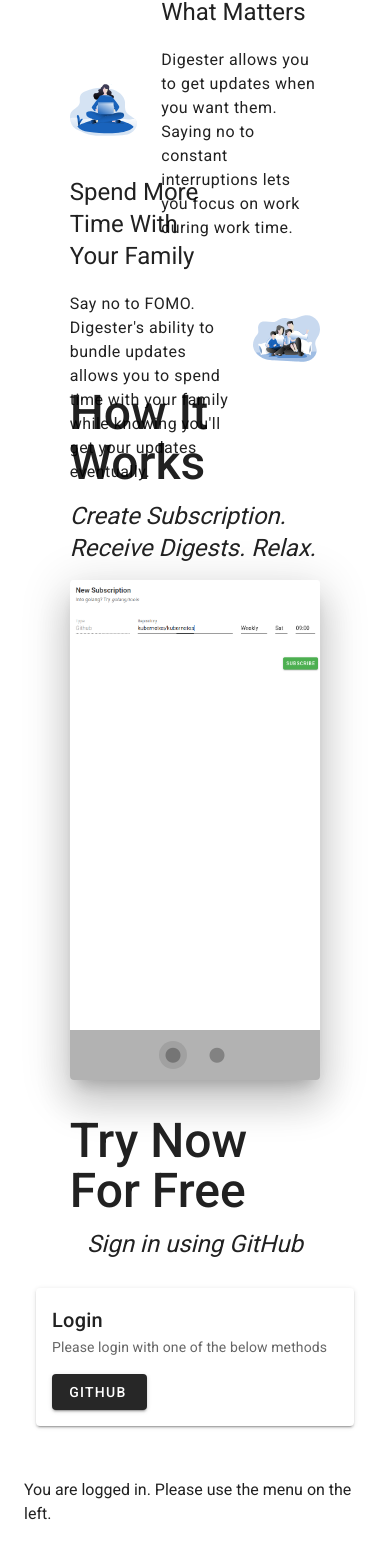
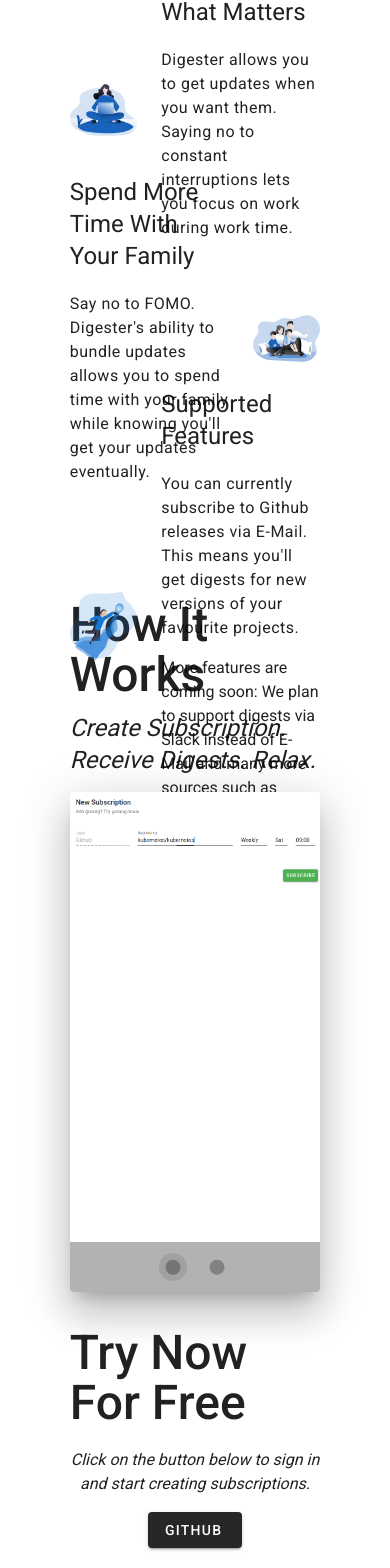
Before and after one commit to rethab/digester, a Vue app in the folder frontend/: page / in a window 390 px wide. Shown: the part 544-2112 px from the top of the page. Built offline with nearby package versions, Linux system fonts and the light colour scheme; what vue-authenticate, vue-typed-js would draw is missing.

Commit message:
frontend/landing page: works on desktop, but not mobile

```diff
--- a/frontend/src/components/AuthLogin.vue
+++ b/frontend/src/components/AuthLogin.vue
@@ -7,18 +7,20 @@
         <span v-else>Please login with one of the below methods</span>
       </v-card-subtitle>
       <v-card-text>
-        <v-btn dark @click="authenticate('github')">
-          Github
-          <v-icon small class="pl-1">mdi-github-circle</v-icon>
-        </v-btn>
+        <GithubLoginBtn />
       </v-card-text>
     </v-card>
   </v-container>
 </template>
 
 <script>
+import GithubLoginBtn from "@/components/GithubLoginBtn.vue";
+
 export default {
   name: "auth-login",
+  components: {
+    GithubLoginBtn
+  },
   data() {
     return {
       message: this.$route.query.requireAuth
@@ -27,23 +29,6 @@
         ? "Your session has expired. Please login again:"
         : null
     };
-  },
-  methods: {
-    authenticate(provider) {
-      this.$store
-        .dispatch("authenticate", {
-          vueAuth: this.$auth,
-          provider: provider
-        })
-        .then(resp => {
-          if (resp.data.first_login) {
-            this.$router.push({ name: "home", query: { firstLogin: true } });
-          } else {
-            this.$router.push({ name: "subscriptions" });
-          }
-        })
-        .catch(() => {});
-    }
   }
 };
 </script>
--- /dev/null
+++ b/frontend/src/components/GithubLoginBtn.vue
@@ -0,0 +1,28 @@
+<template>
+  <v-btn dark @click="authenticate('github')">
+    Github
+    <v-icon small class="pl-1">mdi-github-circle</v-icon>
+  </v-btn>
+</template>
+
+<script>
+export default {
+  methods: {
+    authenticate(provider) {
+      this.$store
+        .dispatch("authenticate", {
+          vueAuth: this.$auth,
+          provider: provider
+        })
+        .then(resp => {
+          if (resp.data.first_login) {
+            this.$router.push({ name: "home", query: { firstLogin: true } });
+          } else {
+            this.$router.push({ name: "subscriptions" });
+          }
+        })
+        .catch(() => {});
+    }
+  }
+};
+</script>
--- a/frontend/src/views/Home.vue
+++ b/frontend/src/views/Home.vue
@@ -1,5 +1,6 @@
 <template>
   <v-container>
+    <InitializeTimezone v-if="isAuthenticated && firstLogin" />
     <v-row>
       <v-col>
         <h1 class="display-4 d-flex justify-center font-weight-medium">Introducing Digester</h1>
@@ -66,6 +67,19 @@
       </v-col>
     </v-row>
 
+    <v-row style="height: 200px" class="mt-6" align="center" justify="center">
+      <v-col cols="3">
+        <v-img height="200px" contain src="following_the_idea.svg"></v-img>
+      </v-col>
+      <v-col cols="6">
+        <h2 class="headline mb-5">Supported Features</h2>
+        <p
+          class="body-1"
+        >You can currently subscribe to Github releases via E-Mail. This means you'll get digests for new versions of your favourite projects.</p>
+        <p>More features are coming soon: We plan to support digests via Slack instead of E-Mail and many more sources such as YouTube, Blogs/RSS and many more.</p>
+      </v-col>
+    </v-row>
+
     <section id="howitworks">
       <v-row class="mt-6" align="center" justify="center">
         <v-col cols="9">
@@ -91,22 +105,26 @@
       <v-col cols="9">
         <section id="login">
           <h1 class="display-2 d-flex justify-center font-weight-medium">Try Now For Free</h1>
-          <p class="mt-3 headline font-italic d-flex justify-center">Sign in using GitHub</p>
+          <div v-if="!isAuthenticated" class="text-center">
+            <p
+              class="font-italic mt-5"
+            >Click on the button below to sign in and start creating subscriptions.</p>
+            <GithubLoginBtn />
+          </div>
+          <div v-else class="text-center">
+            <p class="mt-5">
+              Hooray! You are already logged in. Head over to
+              <v-btn to="/subs" text outlined small color="primary">subscriptions</v-btn>and start profiting.
+            </p>
+          </div>
         </section>
       </v-col>
     </v-row>
-
-    <AuthLogin v-if="!isAuthenticated" />
-    <InitializeTimezone v-if="isAuthenticated && firstLogin" />
-    <p
-      v-else
-      class="d-flex justify-center mt-10"
-    >You are logged in. Please use the menu on the left.</p>
   </v-container>
 </template>
 
 <script>
-import AuthLogin from "@/components/AuthLogin.vue";
+import GithubLoginBtn from "@/components/GithubLoginBtn.vue";
 import InitializeTimezone from "@/components/InitializeTimezone.vue";
 export default {
   data() {
@@ -115,8 +133,8 @@
     };
   },
   components: {
-    AuthLogin,
-    InitializeTimezone
+    InitializeTimezone,
+    GithubLoginBtn
   },
   computed: {
     isAuthenticated() {
```
Also changed, not shown: frontend/public/following_the_idea.svg (added).
